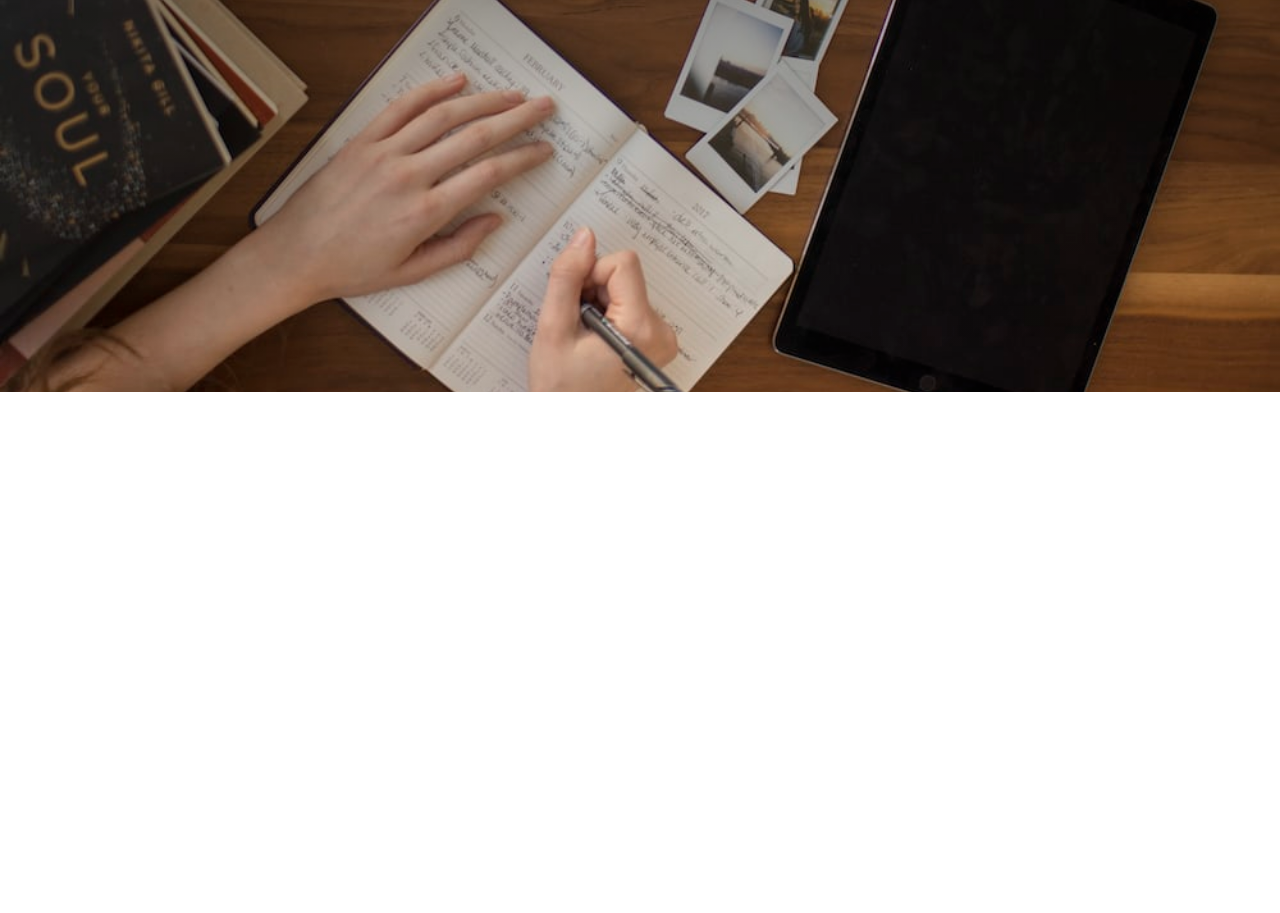
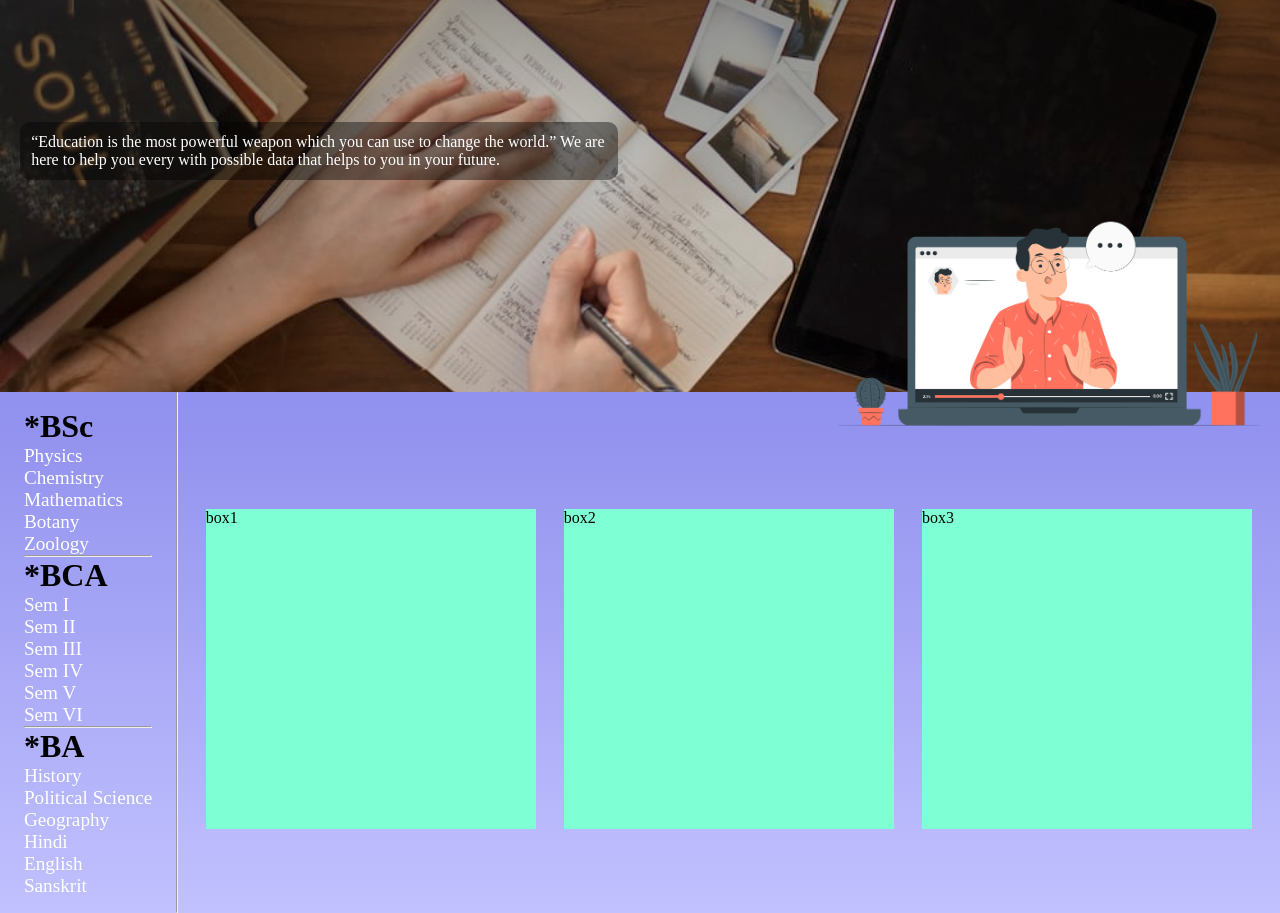
Before and after one commit to akashRanjan12/bihar_education, a plain HTML site: page index.html in a window 1280 px wide. Shown: the part 320-1233 px from the top of the page. Before the commit the page ends 800 px from the top, so only its background shows below. Drawn offline with Linux system fonts and the light colour scheme.

Commit message:
update:add main content

```diff
--- a/index.css
+++ b/index.css
@@ -1,6 +1,15 @@
 * {
   padding: 0;
   margin: 0;
+}
+body {
+  background: linear-gradient(
+    to top,
+    rgb(152, 152, 255, 0.6) 0%,
+    rgb(73, 73, 228, 0.6) 40%,
+    rgb(61, 61, 232, 0.6) 60%,
+    rgb(163, 163, 255, 0.6) 100%
+  );
 }
 a {
   text-decoration: none;
@@ -15,16 +24,16 @@ a {
   display: flex;
   justify-content: space-between;
   align-items: center;
+  border-bottom: 0.3px solid rgba(26, 0, 0, 0.5);
   #logo {
     padding-left: 2vh;
-    /* background-color: aqua; */
     font-size: 1.6em;
     font-family: Impact, Haettenschweiler, "Arial Narrow Bold", sans-serif;
     background: linear-gradient(
       to right,
       rgb(188, 186, 250) 0%,
       rgb(55, 37, 255) 50%,
-      rgb(48, 48, 212) 100%
+      rgb(122, 122, 252) 100%
     );
     background-clip: text;
     color: transparent;
@@ -32,6 +41,7 @@ a {
 }
 .navbar:hover {
   background-color: rgba(162, 187, 255, 0.5);
+  border: none;
 }
 .search_bar {
   height: auto;
@@ -77,10 +87,29 @@ li:hover {
   display: none;
 }
 /* end nav_bar */
-/* .content {
+/* content onto the head image */
+#data {
   position: absolute;
+  bottom: 300px;
+  left: 20px;
+  height: auto;
+  width: 45vw;
+  background-color: rgb(1, 1, 1, 0.4);
   color: white;
-} */
+  padding: 0.7em;
+  border-radius: 10px;
+}
+#illust {
+  height: 425px;
+  width: 450px;
+  position: absolute;
+  bottom: -40px;
+  right: 5px;
+  background-image: url("images/Webinar-pana.png");
+  background-position: center;
+  background-size: cover;
+}
+/*end of content onto the head image */
 .background_image {
   height: 89vh;
   width: 100%;
@@ -93,6 +122,43 @@ li:hover {
   background-position: center;
   background-size: cover;
 }
+/* main content part start */
+.content_part {
+  display: flex;
+  #left_cont {
+    padding-top: 1em;
+    padding-bottom: 1em;
+    height: auto;
+    width: 16vw;
+    display: flex;
+    justify-content: center;
+    li {
+      list-style: none;
+      transition: all 0.7s;
+      text-decoration-color: rgb(0, 68, 9);
+      font-size: 1.2em;
+      color: white;
+    }
+    li:hover {
+      font-size: 1.4em;
+    }
+  }
+}
+.right_content {
+  padding-top: 2em;
+  height: aoto;
+  width: 100%;
+  display: flex;
+  align-items: center;
+  justify-content: center;
+  justify-content: space-evenly;
+}
+.box {
+  height: 40vh;
+  width: 30%;
+  background-color: aquamarine;
+}
+/* media queries--------------------------------------------------------------- */
 @media (max-width: 840px) {
   .right_navbar {
     display: none;
@@ -101,6 +167,24 @@ li:hover {
     display: block;
     padding-right: 1em;
     padding-left: 0.5em;
+  }
+  /* main content part */
+  .content_part {
+    flex-direction: column;
+    align-items: center;
+    ul {
+      padding-top: 10px;
+      column-count: 2;
+      gap: 15vh;
+    }
+  }
+  .right_content {
+    flex-direction: column;
+    gap: 2em;
+    padding-bottom: 1em;
+  }
+  .box {
+    width: 80%;
   }
 }
 @media (max-width: 400px) {
@@ -113,7 +197,24 @@ li:hover {
       display: block;
       font-size: 1.2em;
       padding-right: 0.3em;
-      color: #032030;
+      color: white;
     }
   }
+  /* main content part */
+  .content_part {
+    ul {
+      padding-top: 10px;
+      column-count: 2;
+      gap: 2vh;
+    }
+  }
+  .box {
+    width: 90%;
+  }
 }
+/* height media */
+@media (max-height: 420px) {
+  #data {
+    visibility: hidden;
+  }
+}
--- a/index.html
+++ b/index.html
@@ -20,8 +20,8 @@
         <div id="right_navbar" class="right_navbar">
           <ul>
             <li>Categories</li>
-            <li>University</li>
-            <li>Board</li>
+            <li>Universities</li>
+            <li>Boards</li>
             <li>Login/reg</li>
           </ul>
         </div>
@@ -30,13 +30,56 @@
         </div>
       </div>
       <!-- nav bar end -->
-      <div class="content">
-        <div class="data"></div>
-        <div id="illust"></div>
+      <div id="data">
+        “Education is the most powerful weapon which you can use to change the
+        world.” We are here to help you every with possible data that helps to
+        you in your future.
       </div>
+      <div id="illust"></div>
     </heaer>
     <main>
       <div class="background_image"></div>
+      <div class="content_part">
+        <div class="left_content" id="left_cont">
+          <ul>
+            <h1>*BSc</h1>
+            <li>Physics</li>
+            <li>Chemistry</li>
+            <li>Mathematics</li>
+            <li>Botany</li>
+            <li>Zoology</li>
+            <li></li>
+            <li></li>
+            <hr />
+            <h1>*BCA</h1>
+            <li>Sem I</li>
+            <li>Sem II</li>
+            <li>Sem III</li>
+            <li>Sem IV</li>
+            <li>Sem V</li>
+            <li>Sem VI</li>
+            <hr />
+            <h1>*BA</h1>
+            <li>History</li>
+            <li>Political Science</li>
+            <li>Geography</li>
+            <li>Hindi</li>
+            <li>English</li>
+            <li>Sanskrit</li>
+            <li></li>
+            <li></li>
+            <li></li>
+            <li></li>
+            <li></li>
+          </ul>
+        </div>
+        <hr />
+        <div class="right_content" id="right_cont">
+          <div class="box" id="box1">box1</div>
+          <div class="box" id="box2">box2</div>
+          <div class="box" id="box3">box3</div>
+        </div>
+      </div>
     </main>
     <footer></footer>
   </body>
```
Also changed, not shown: images/Webinar-pana.png (added).
